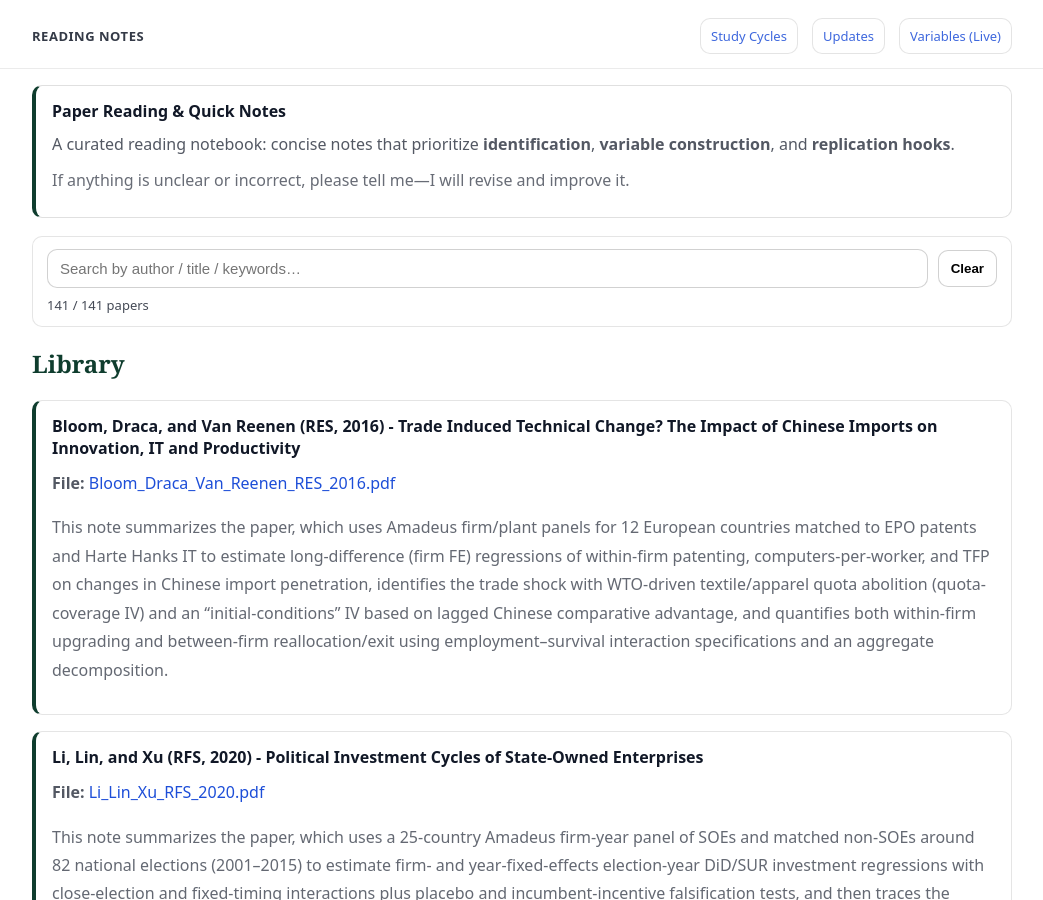
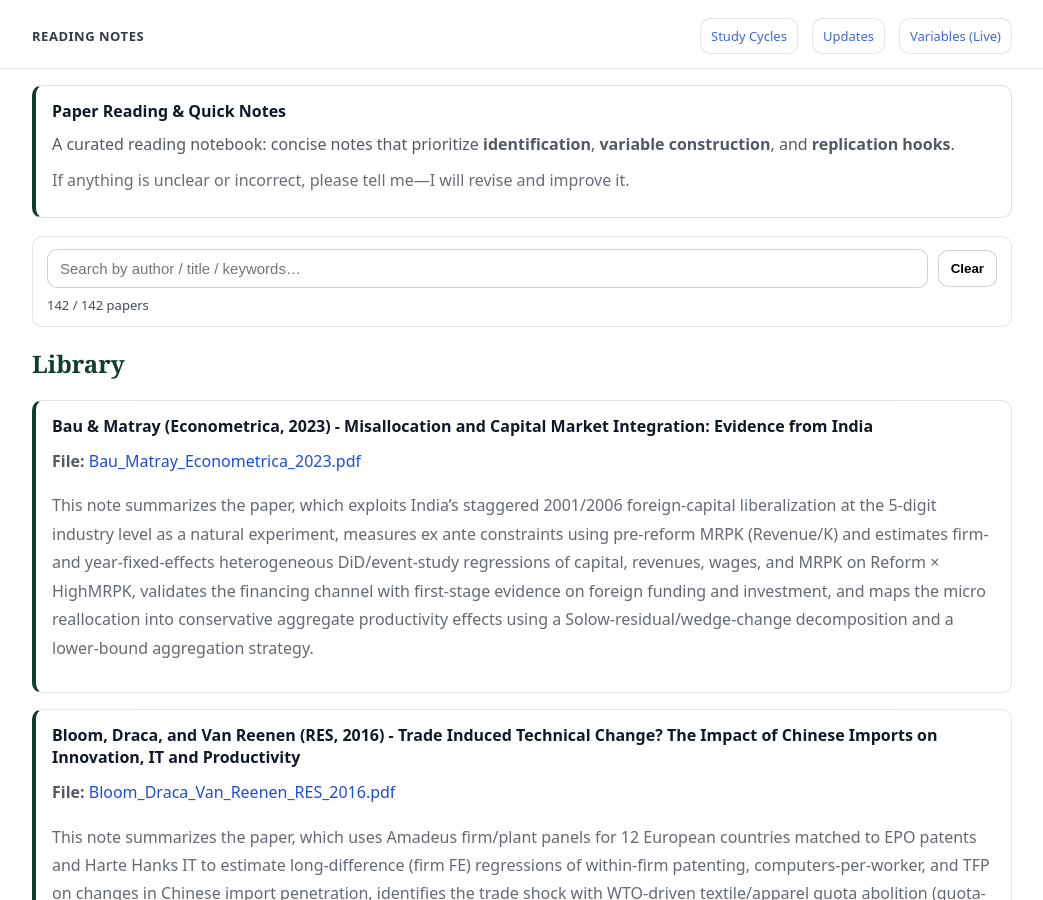
Before and after one commit to yaxinzn/study-archive, a Jekyll site: the page built from reading/index.md, in a window 1280 px wide and 900 px high. Shown: the whole window, without its empty margins (118-1161 px from the left). Built offline with Jekyll 4.4.1, drawn with Linux system fonts in a browser that asks for light colours.

Commit message:
Reading: add/update Bau_Matray_Econometrica_2023.pdf

```diff
--- a/_data/reading.yml
+++ b/_data/reading.yml
@@ -1,3 +1,7 @@
+- title: "Bau & Matray (Econometrica, 2023) - Misallocation and Capital Market Integration: Evidence from India"
+  file: "Bau_Matray_Econometrica_2023.pdf"
+  desc: "This note summarizes the paper, which exploits India’s staggered 2001/2006 foreign-capital liberalization at the 5-digit industry level as a natural experiment, measures ex ante constraints using pre-reform MRPK (Revenue/K) and estimates firm- and year-fixed-effects heterogeneous DiD/event-study regressions of capital, revenues, wages, and MRPK on Reform × HighMRPK, validates the financing channel with first-stage evidence on foreign funding and investment, and maps the micro reallocation into conservative aggregate productivity effects using a Solow-residual/wedge-change decomposition and a lower-bound aggregation strategy."
+
 - title: "Bloom, Draca, and Van Reenen (RES, 2016) - Trade Induced Technical Change? The Impact of Chinese Imports on Innovation, IT and Productivity"
   file: "Bloom_Draca_Van_Reenen_RES_2016.pdf"
   desc: "This note summarizes the paper, which uses Amadeus firm/plant panels for 12 European countries matched to EPO patents and Harte Hanks IT to estimate long-difference (firm FE) regressions of within-firm patenting, computers-per-worker, and TFP on changes in Chinese import penetration, identifies the trade shock with WTO-driven textile/apparel quota abolition (quota-coverage IV) and an “initial-conditions” IV based on lagged Chinese comparative advantage, and quantifies both within-firm upgrading and between-firm reallocation/exit using employment–survival interaction specifications and an aggregate decomposition."
```
Also changed, not shown: 1 other file.
